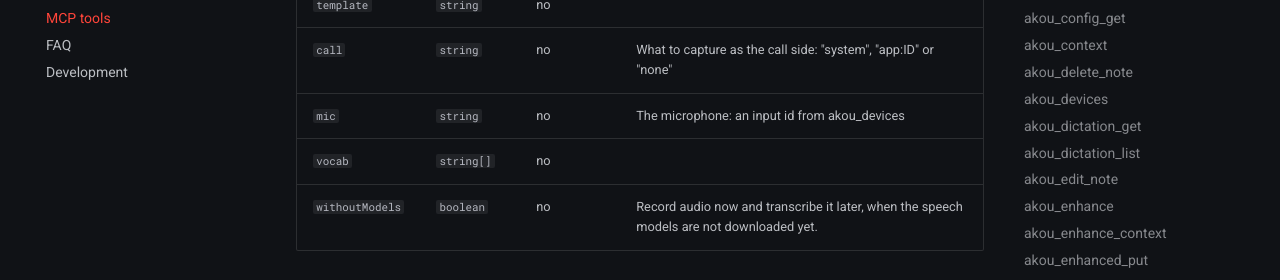
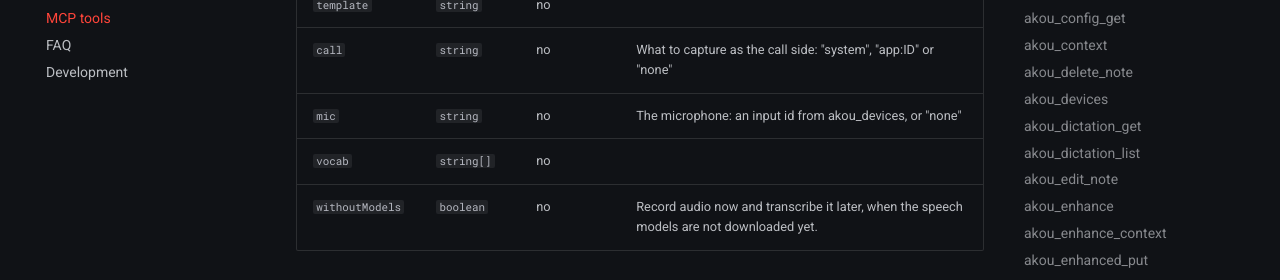
Before and after one commit to GeiserX/akou, an MkDocs documentation site: the page built from docs/reference/mcp.md, in a window 1280 px wide and 900 px high, scrolled down 16962 px. Shown: the part 152-432 px from the top of the window. Built offline with MkDocs 1.6.1 and Material for MkDocs 9.7.7, drawn with Linux system fonts in a browser that asks for light colours; comment, search, counter and statistics services are not loaded.

Commit message:
fix(mcp): say that akou_start takes "none" for the microphone

```diff
--- a/docs/reference/mcp.md
+++ b/docs/reference/mcp.md
@@ -1258,7 +1258,7 @@ Annotations: `readOnlyHint: false`, `destructiveHint: false`, `idempotentHint: f
 | `title` | `string` | no |  |
 | `template` | `string` | no |  |
 | `call` | `string` | no | What to capture as the call side: "system", "app:ID" or "none" |
-| `mic` | `string` | no | The microphone: an input id from akou_devices |
+| `mic` | `string` | no | The microphone: an input id from akou_devices, or "none" |
 | `vocab` | `string[]` | no |  |
 | `withoutModels` | `boolean` | no | Record audio now and transcribe it later, when the speech models are not downloaded yet. |
 
@@ -1283,7 +1283,7 @@ Annotations: `readOnlyHint: false`, `destructiveHint: false`, `idempotentHint: f
       "type": "string"
     },
     "mic": {
-      "description": "The microphone: an input id from akou_devices",
+      "description": "The microphone: an input id from akou_devices, or \"none\"",
       "type": "string"
     },
     "vocab": {
```
Also changed, not shown: 1 other file.
